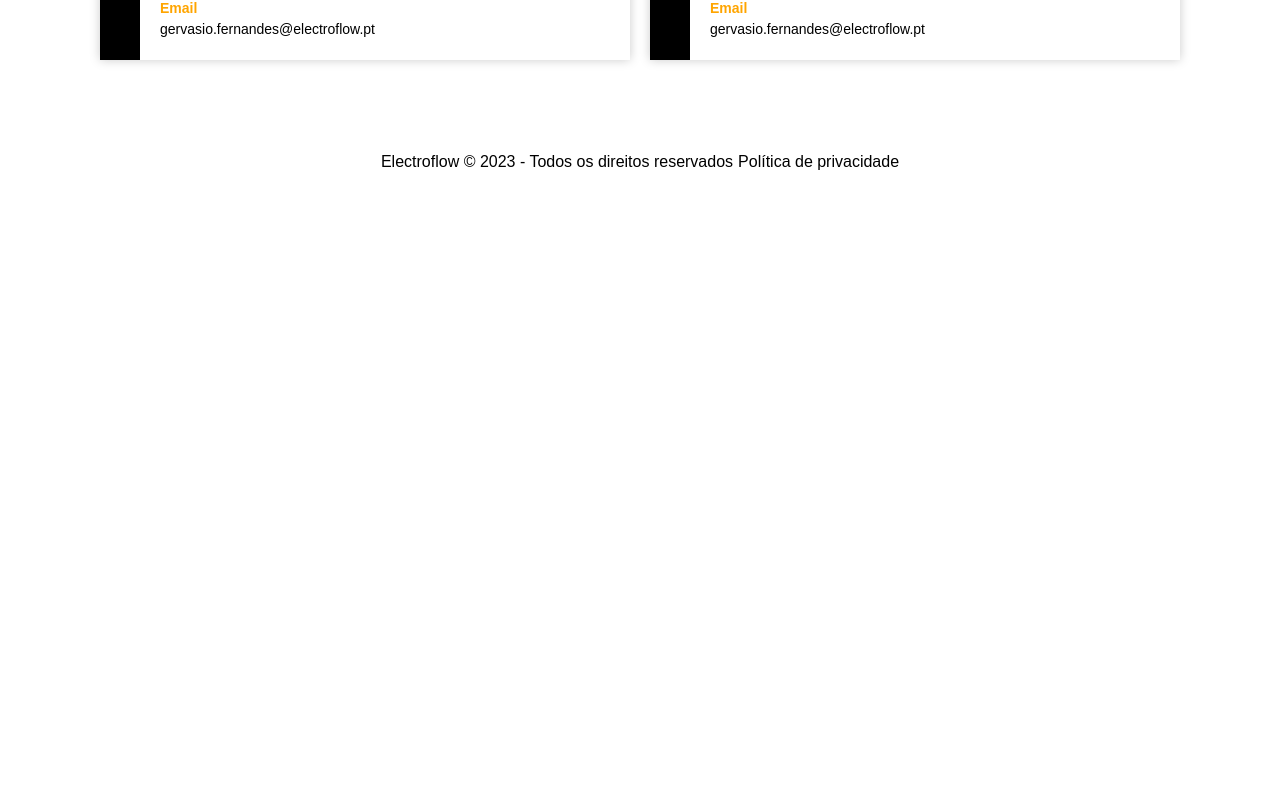
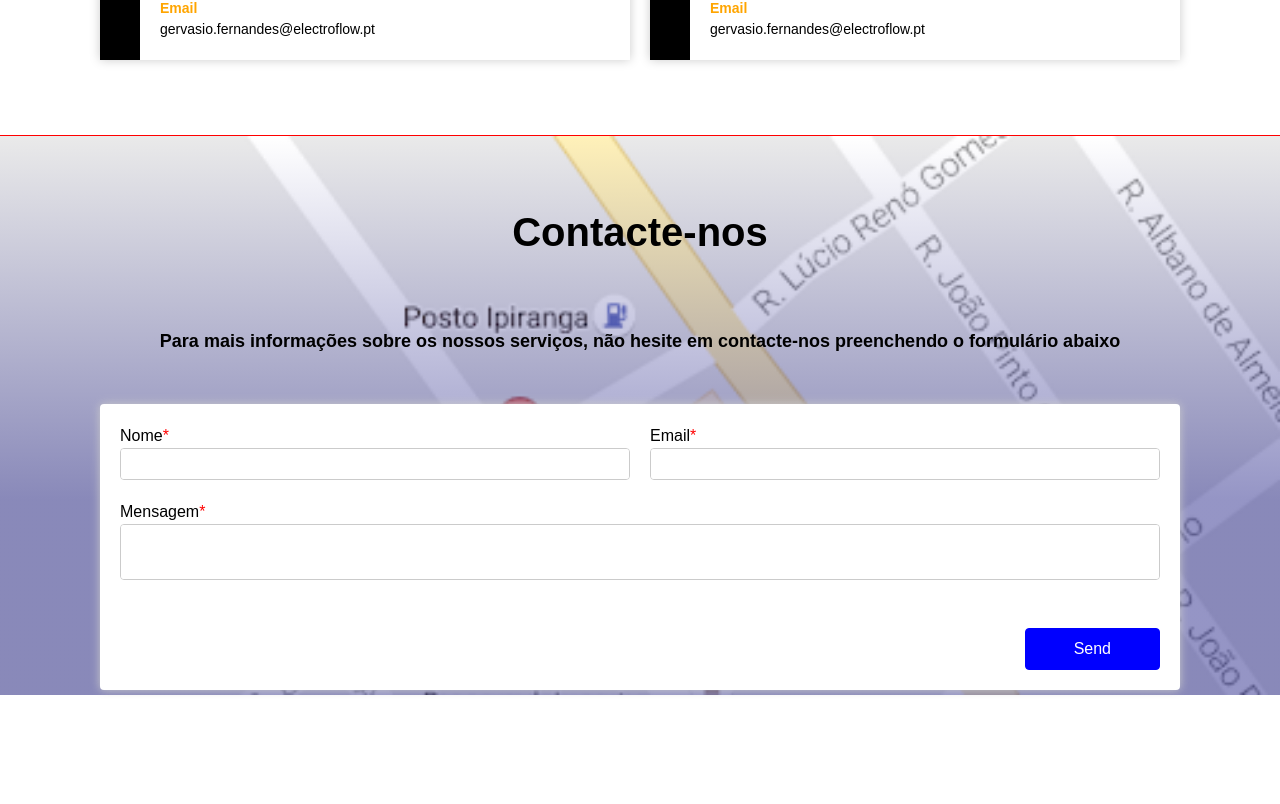
Before and after one commit to gandroide/electroflow-site, a React (Vite) app: page / in a window 1280 px wide. Shown: the part 2236-3040 px from the top of the page. Before the commit the page ends 2425 px from the top, so only its background shows below. Built offline with nearby package versions, Linux system fonts and the light colour scheme.

Commit message:
Adicionado layout do contactus

```diff
--- a/src/components/Form/index.tsx
+++ b/src/components/Form/index.tsx
@@ -85,7 +85,7 @@ const Form: FC<FormProps> = ({ inputs }) => {
 
   return (
     <form style={{ width: '100%' }}>
-      <Grid>{generatedInputs()}</Grid>
+      <Grid gap={20}>{generatedInputs()}</Grid>
       <div
         style={{
           display: 'flex',
--- a/src/components/Inputs/styled.ts
+++ b/src/components/Inputs/styled.ts
@@ -24,6 +24,8 @@ export const StyledInputLabel = styled.label``;
 export const StyledInputContent = styled.div`
     display: flex;
     border: 1px solid #cbcbcb;
+    border-radius: 4px;
+    overflow: hidden;
 `;
 
 export const StyledInputText = styled.input`
--- a/src/layouts/ContactUs/index.tsx
+++ b/src/layouts/ContactUs/index.tsx
@@ -1,10 +1,69 @@
 import react from 'react';
-import { StyledSecondaryTitle, StyledSection } from '../../styles';
+import {
+  StyledSecondaryTitle,
+  StyledSection,
+  StyledTertiaryTtile,
+} from '../../styles';
+import {
+  StyledContactUsContainer,
+  StyledContactUsOverlay,
+  StyledFormContainer,
+} from './styled';
+
+import Map from '../../assets/imgs/map.png';
+import Form from '../../components/Form';
+import { InputProps } from '../../interfaces';
+
+const formInputs: InputProps[] = [
+  {
+    id: 'name',
+    label: 'Nome',
+    value: '',
+    hasError: false,
+    errorMsg: '',
+    isRequired: true,
+    type: 'text',
+    columns: {
+      sm: 6,
+    },
+  },
+  {
+    id: 'email',
+    label: 'Email',
+    value: '',
+    hasError: false,
+    errorMsg: '',
+    isRequired: true,
+    type: 'text',
+    columns: {
+      sm: 6,
+    },
+  },
+  {
+    id: 'message',
+    label: 'Mensagem',
+    value: '',
+    hasError: false,
+    errorMsg: '',
+    isRequired: true,
+    type: 'textarea',
+  },
+];
 
 const ContactUs = () => {
   return (
     <StyledSection>
-      <StyledSecondaryTitle>Contacte-nos</StyledSecondaryTitle>
+      <StyledContactUsOverlay $background={Map} />
+      <StyledContactUsContainer>
+        <StyledSecondaryTitle>Contacte-nos</StyledSecondaryTitle>
+        <StyledTertiaryTtile>
+          Para mais informações sobre os nossos serviços, não hesite em
+          contacte-nos preenchendo o formulário abaixo
+        </StyledTertiaryTtile>
+        <StyledFormContainer>
+          <Form inputs={formInputs} />
+        </StyledFormContainer>
+      </StyledContactUsContainer>
     </StyledSection>
   );
 };
--- a/src/layouts/ContactUs/styled.ts
+++ b/src/layouts/ContactUs/styled.ts
@@ -1 +1,41 @@
 import styled from "styled-components";
+
+export const StyledContactUsOverlay = styled.div<{$background: string}>`
+    background: ${({$background}) => `url(${$background}) no-repeat`};
+    background-size: cover;
+    background-position: right;
+    position: absolute;
+    top: 0;
+    left: 0;
+    width: 100%;
+    height: 70%;
+    z-index: 0;
+
+    &::after {
+        content: '';
+        position: absolute;
+        top: 0;
+        left: 0;
+        height: 100%;
+        width: 100%;
+        background: linear-gradient(0deg, rgba(9,9,121,0.4318102240896359) 35%, rgba(0,212,255,0) 100%);
+        z-index: -1
+    }
+`;
+
+export const StyledContactUsContainer = styled.div`
+    z-index: 1;
+    width: 100%;
+    align-items: center;
+    display: flex;
+    flex-direction: column;
+`;
+
+export const StyledFormContainer = styled.div`
+    background-color: #fff;
+    width: 100%;
+    padding: 20px;
+    margin-top: 50px;
+    box-shadow: 0 0 10px #cbcbcb;
+    border-radius: 4px;
+`;
--- a/src/pages/Home.tsx
+++ b/src/pages/Home.tsx
@@ -22,6 +22,7 @@ import {
 } from '../styles';
 import { Grid, GridItem } from '../components/Grid';
 import Contacts from '../layouts/Contacts';
+import ContactUs from '../layouts/ContactUs';
 
 const formInputs: InputProps[] = [
   {
@@ -103,6 +104,8 @@ const Home: FC = () => {
         <StyledSecondaryTitle>A nossa equipa</StyledSecondaryTitle>
         <Contacts />
       </StyledSection>
+
+      <ContactUs />
 
       {/* <section
         style={{
--- a/src/styles/index.ts
+++ b/src/styles/index.ts
@@ -14,6 +14,7 @@ export const StyledSection = styled.section`
     align-items: center;
     border-top: 1px solid red;
     padding: 50px 20px;
+    position: relative;
 
     @media screen and (min-width: 992px) {
         padding: 50px 40px;
@@ -52,10 +53,18 @@ export const StyledSecondaryTitle = styled.h2`
     font-weight: bold;
     margin-bottom: 50px;
     line-height: 42px;
+    text-align: center;
 
     @media screen and (min-width: 1200px) {
         margin-bottom: 75px;
     }
+`;
+
+export const StyledTertiaryTtile = styled.h3`
+    font-size: 18px;
+    font-weight: bold;
+    line-height: 26px;
+    text-align: center;
 `;
 
 export const StyledHomeContainer = styled.div`
```
Also changed, not shown: src/assets/imgs/map.png (added).
